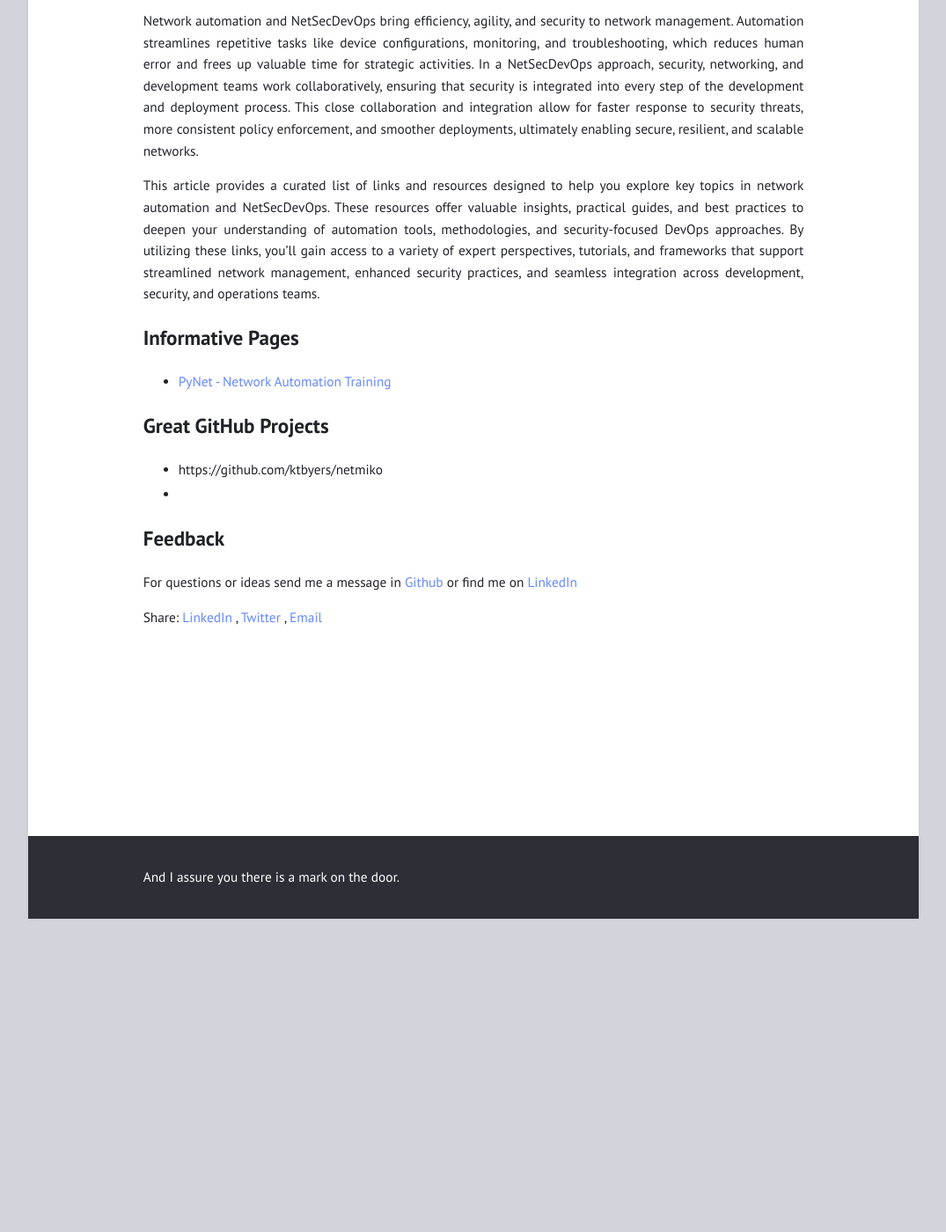
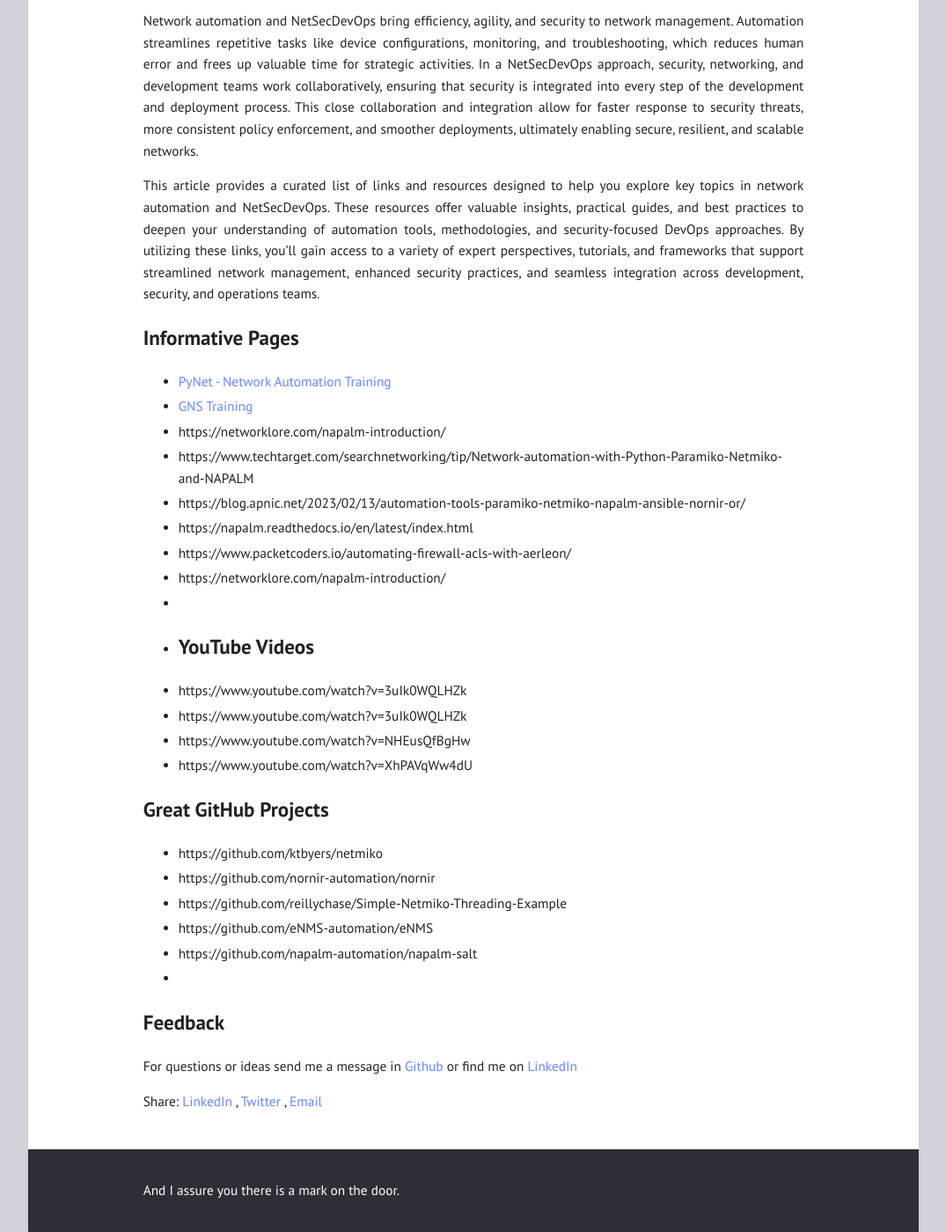
Before and after one commit to alucab/alucab.github.io, a Jekyll site: the page built from _posts/2024-10-26-Network-Automation-Tools.md, in a window 1280 px wide and 1400 px high, scrolled down 356 px. Shown: the whole window at 88% size, without its empty margins (102-1177 px from the left). Built offline with Jekyll 4.4.1, drawn with Linux system fonts in a browser that asks for light colours.

Commit message:
Update 2024-10-26-Network-Automation-Tools.md

```diff
--- a/_posts/2024-10-26-Network-Automation-Tools.md
+++ b/_posts/2024-10-26-Network-Automation-Tools.md
@@ -17,9 +17,28 @@
 ## Informative Pages
 
 - [PyNet - Network Automation Training](https://pynet.twb-tech.com)
+- [GNS Training](https://gns3.teachable.com/courses/314250/lectures/4839674)
+- https://networklore.com/napalm-introduction/
+- https://www.techtarget.com/searchnetworking/tip/Network-automation-with-Python-Paramiko-Netmiko-and-NAPALM
+- https://blog.apnic.net/2023/02/13/automation-tools-paramiko-netmiko-napalm-ansible-nornir-or/
+- https://napalm.readthedocs.io/en/latest/index.html
+- https://www.packetcoders.io/automating-firewall-acls-with-aerleon/
+- https://networklore.com/napalm-introduction/
+-
+-
+## YouTube Videos
+- https://www.youtube.com/watch?v=3uIk0WQLHZk
+- https://www.youtube.com/watch?v=3uIk0WQLHZk
+- https://www.youtube.com/watch?v=NHEusQfBgHw
+- https://www.youtube.com/watch?v=XhPAVqWw4dU
+
 
 ## Great GitHub Projects
 - https://github.com/ktbyers/netmiko
+- https://github.com/nornir-automation/nornir
+- https://github.com/reillychase/Simple-Netmiko-Threading-Example
+- https://github.com/eNMS-automation/eNMS
+- https://github.com/napalm-automation/napalm-salt
 -
 
 ## Feedback
```
